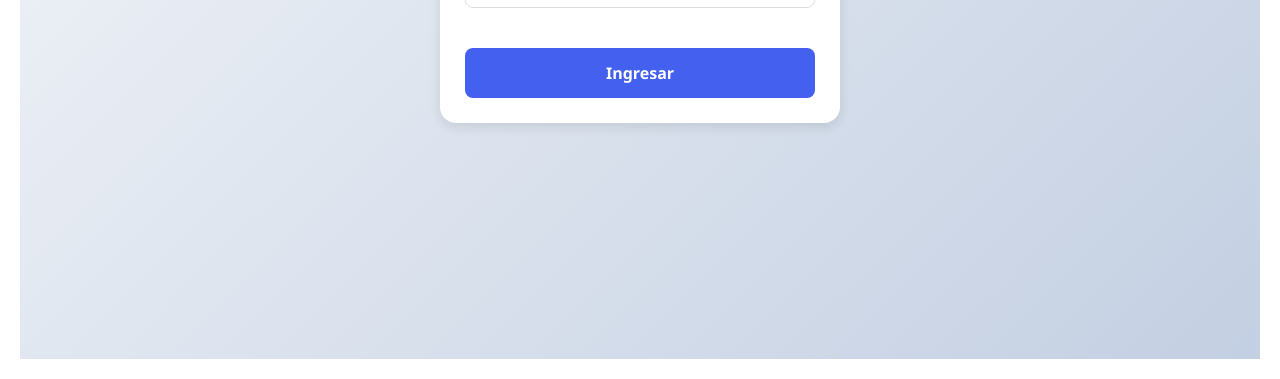
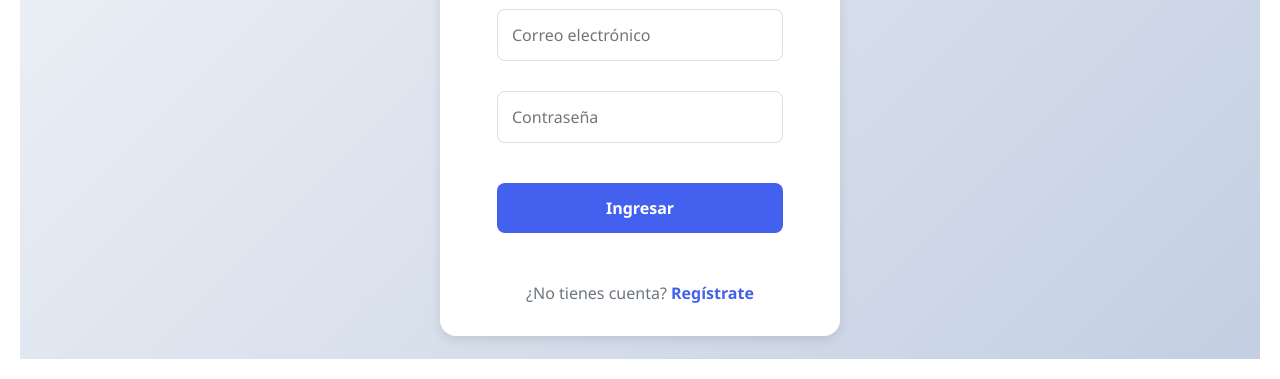
Before and after one commit to R4F43R/taskmaster-pro, a plain HTML site: page index.html in a window 1280 px wide. Shown: the part 461-840 px from the top of the page. Drawn offline with Linux system fonts and the light colour scheme.

Commit message:
index and css update sigup

```diff
--- a/index.html
+++ b/index.html
@@ -31,6 +31,29 @@
                 <input type="password" id="register-password" placeholder="Contraseña" minlength="6" required>
                 <button type="submit">Crear cuenta</button>
             </form>
+
+            <div id="login-view" class="auth-view">
+        <h1><i class="fas fa-sign-in-alt"></i> Iniciar Sesión</h1>
+        <form id="login-form" class="auth-form">
+            <input type="email" id="login-email" placeholder="Correo electrónico" required>
+            <input type="password" id="login-password" placeholder="Contraseña" required>
+            <button type="submit">Ingresar</button>
+        </form>
+        <p class="auth-switch">¿No tienes cuenta? <a href="#" id="show-signup">Regístrate</a></p>
+    </div>
+
+     <!-- Signup Form (new) -->
+    <div id="signup-view" class="auth-view" style="display:none">
+        <h1><i class="fas fa-user-plus"></i> Registrarse</h1>
+        <form id="signup-form" class="auth-form">
+            <input type="text" id="signup-name" placeholder="Nombre completo" required>
+            <input type="email" id="signup-email" placeholder="Correo electrónico" required>
+            <input type="password" id="signup-password" placeholder="Contraseña" minlength="6" required>
+            <button type="submit">Crear cuenta</button>
+        </form>
+        <p class="auth-switch">¿Ya tienes cuenta? <a href="#" id="show-login">Inicia sesión</a></p>
+    </div>
+</div>
         </div>
     </div>
 
--- a/styles.css
+++ b/styles.css
@@ -689,3 +689,30 @@ a[href^="mailto:"] {
     cursor: pointer;
     font-size: 1.2rem;
 }
+
+/* Add these styles to your existing CSS */
+.auth-view {
+    max-width: 400px;
+    width: 100%;
+    padding: 2rem;
+    background: white;
+    border-radius: 16px;
+    box-shadow: 0 4px 12px rgba(0, 0, 0, 0.1);
+    animation: fadeInUp 0.5s ease;
+}
+
+.auth-switch {
+    text-align: center;
+    margin-top: 1.5rem;
+    color: var(--gray);
+}
+
+.auth-switch a {
+    color: var(--primary);
+    text-decoration: none;
+    font-weight: 600;
+}
+
+.auth-switch a:hover {
+    text-decoration: underline;
+}
```
